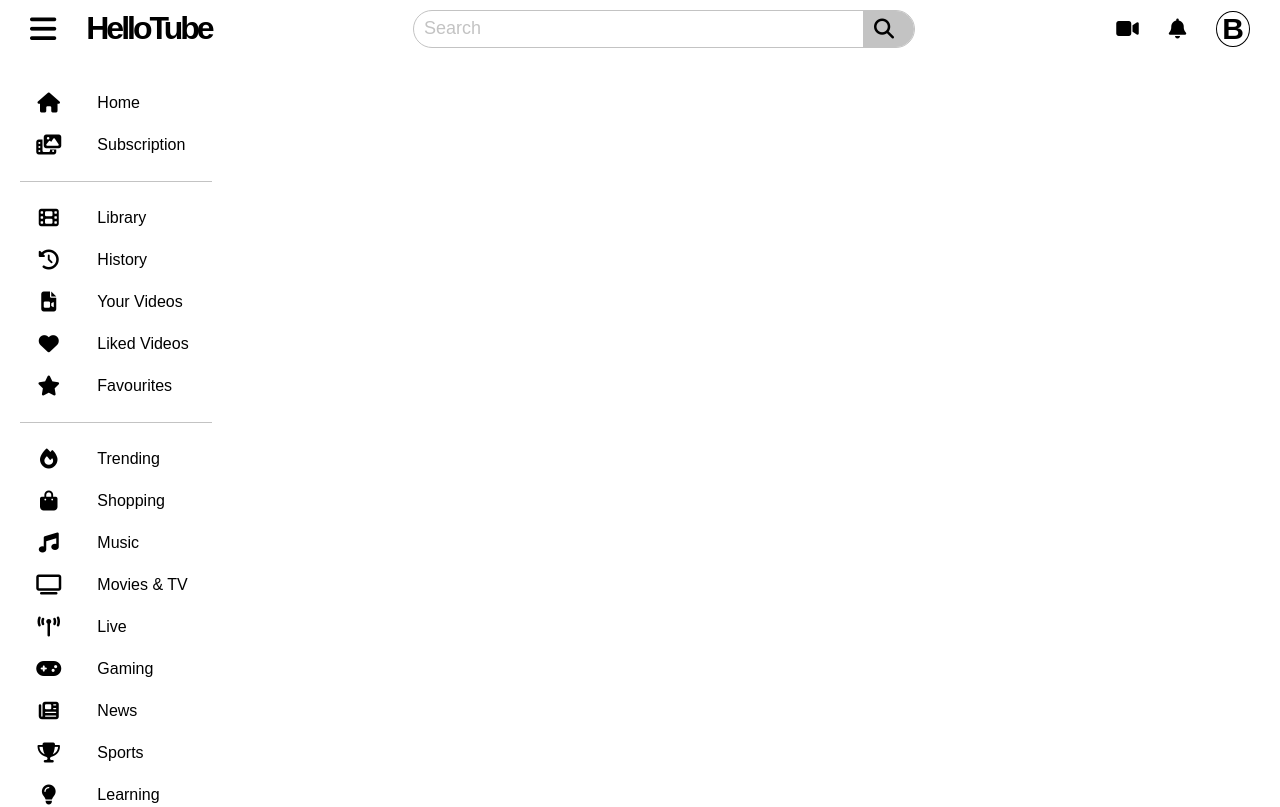
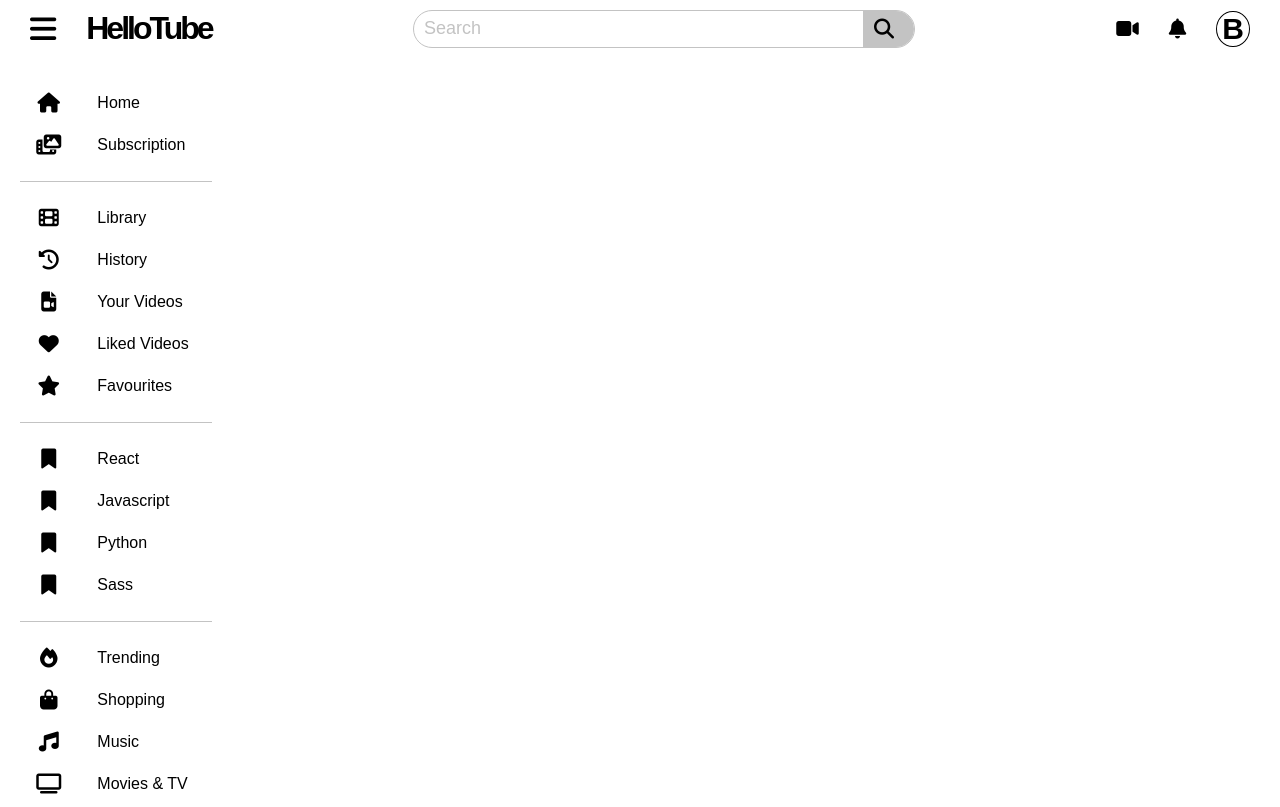
Before and after one commit to Bernard-Calma/hello-tube, a React (Create React App) app in the folder client/: page / in a window 1280 px wide. Shown: the top 807 px of the page. Built offline with nearby package versions, Linux system fonts and the light colour scheme.

Commit message:
feat(Subscriptions): Add subscription in navigation
Add subscription component and style nav scroll bar

```diff
--- a/client/src/components/Navigation/Navigation.tsx
+++ b/client/src/components/Navigation/Navigation.tsx
@@ -1,11 +1,12 @@
 import "./Styles.css"
-import { Explore, Footer, Home, Settings, Videos } from "./components";
+import { Explore, Footer, Home, Settings, Subscription, Videos } from "./components";
 
 const Navigation = () => {
     return(
         <nav>
             <Home />
             <Videos />
+            <Subscription />
             <Explore />
             <Settings />
             <Footer />
--- a/client/src/components/Navigation/Styles.css
+++ b/client/src/components/Navigation/Styles.css
@@ -1,10 +1,24 @@
 nav {
+  height: 95vh;
   width: 15%;
   padding: 10px 20px;
+  overflow-y: scroll;
+}
+
+nav::-webkit-scrollbar {
+  color: gray;
+  width: 10px;
+}
+
+/* Handle */
+nav::-webkit-scrollbar-thumb {
+  background: gray;
+  border: 2px rgb(23, 23, 23) solid;
+  border-radius: 10px;
 }
 
 /* Common */
-.navHome, .navVideos, .navSettings, .navExplore {
+.navHome, .navVideos, .navSettings, .navExplore, .navSubs {
   border-bottom: solid rgb(195, 195, 195) 1px;
   padding: 10px 0;
 }
--- a/client/src/components/Navigation/Styles.scss
+++ b/client/src/components/Navigation/Styles.scss
@@ -1,12 +1,26 @@
 @import "../../variables/Variables.scss";
 
 nav {
+    height: 95vh;
     width: 15%;
     padding: 10px 20px;
+    overflow-y: scroll;
+}
+nav::-webkit-scrollbar {
+    color: gray;
+    width: 10px;
 }
 
+/* Handle */
+nav::-webkit-scrollbar-thumb {
+    background: gray;
+    border: 2px rgb(23, 23, 23) solid;
+    border-radius: 10px;
+}
+
+
 /* Common */
-.navHome, .navVideos, .navSettings, .navExplore {
+.navHome, .navVideos, .navSettings, .navExplore, .navSubs {
     border-bottom: solid $borderLinesColor 1px;
     padding: 10px 0;
 }
--- /dev/null
+++ b/client/src/components/Navigation/components/Subscription.tsx
@@ -0,0 +1,53 @@
+import { Icon } from "../../Common";
+
+const Subscription = () => {
+    const solidIcons:
+    {
+        id: number,
+        containerClass: string,
+        icon: string,
+        text: string
+    }[] = [
+        {
+            id: 0,
+            containerClass: "navIcons",
+            icon: "bookmark",
+            text: "React"
+        },
+        {
+            id: 1,
+            containerClass: "navIcons",
+            icon: "bookmark",
+            text: "Javascript"
+        },
+        {
+            id: 2,
+            containerClass: "navIcons",
+            icon: "bookmark",
+            text: "Python"
+        },
+        {
+            id: 3,
+            containerClass: "navIcons",
+            icon: "bookmark",
+            text: "Sass"
+        },
+    ]
+    return(
+        <div className="navSubs">
+            {
+                solidIcons.map(icon =>
+                    <Icon
+                        key = {icon.id}
+                        containerClass={icon.containerClass}
+                        icon = {icon.icon}
+                        style = "solid"
+                        text = {icon.text}
+                    />
+                )
+            }
+        </div>
+    )
+}
+
+export default Subscription;
--- a/client/src/components/Navigation/components/index.tsx
+++ b/client/src/components/Navigation/components/index.tsx
@@ -3,11 +3,13 @@ import Videos from "./Videos";
 import Settings from "./Settings";
 import Explore from "./Explore";
 import Footer from "./Footer";
+import Subscription from "./Subscription";
 
 export {
     Home,
     Videos,
     Settings,
     Explore,
-    Footer
+    Footer,
+    Subscription
 }
```
Also changed, not shown: 1 other file (tests, documents, lock files or other folders).
